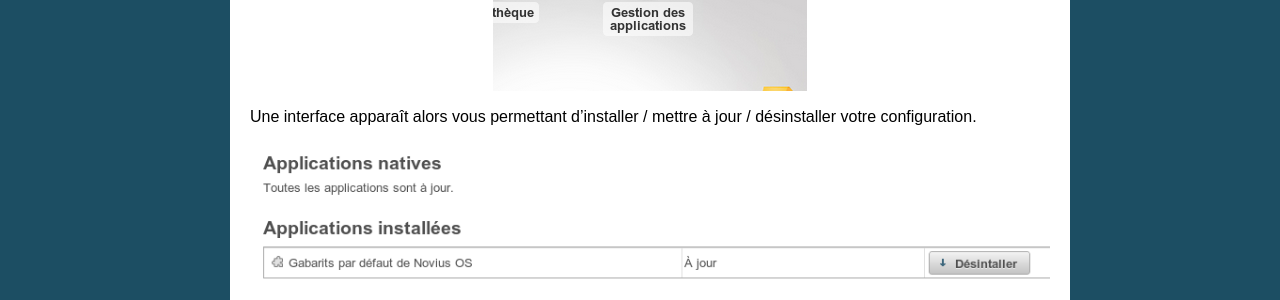
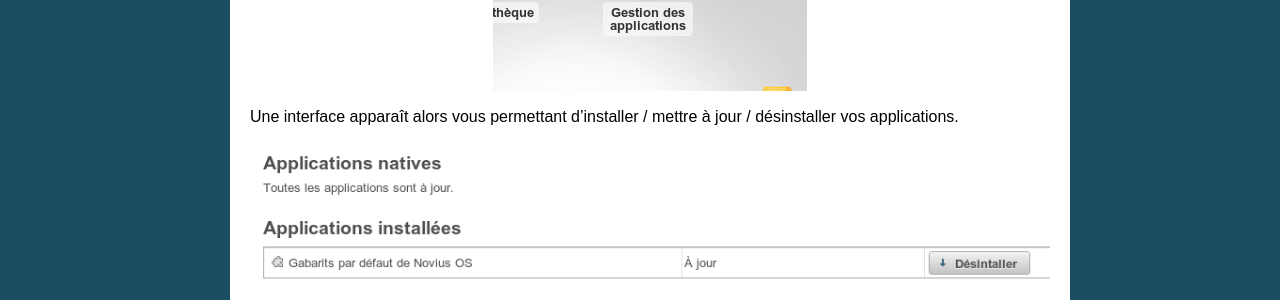
Before and after one commit to vrcAlbert/documentation-api, a Sphinx documentation site: the page built from source/install/whats_next/applications.rst, in a window 1280 px wide. Shown: the part 393-693 px from the top of the page. Built offline with Sphinx 7.4.7, drawn with Linux system fonts in a browser that asks for light colours.

Commit message:
small tweek on documentation

```diff
--- a/source/install/whats_next/applications.rst
+++ b/source/install/whats_next/applications.rst
@@ -14,7 +14,7 @@ Pour y accéder, cliquez sur le launcher Gestion des applications.
 	:alt: Le gestionnaire d'applications
 	:align: center
 
-Une interface apparaît alors vous permettant d'installer / mettre à jour / désinstaller votre configuration.
+Une interface apparaît alors vous permettant d'installer / mettre à jour / désinstaller vos applications.
 
 .. image:: images/applications/application-manager.png
 	:alt: Le gestionnaire d'applications
```
